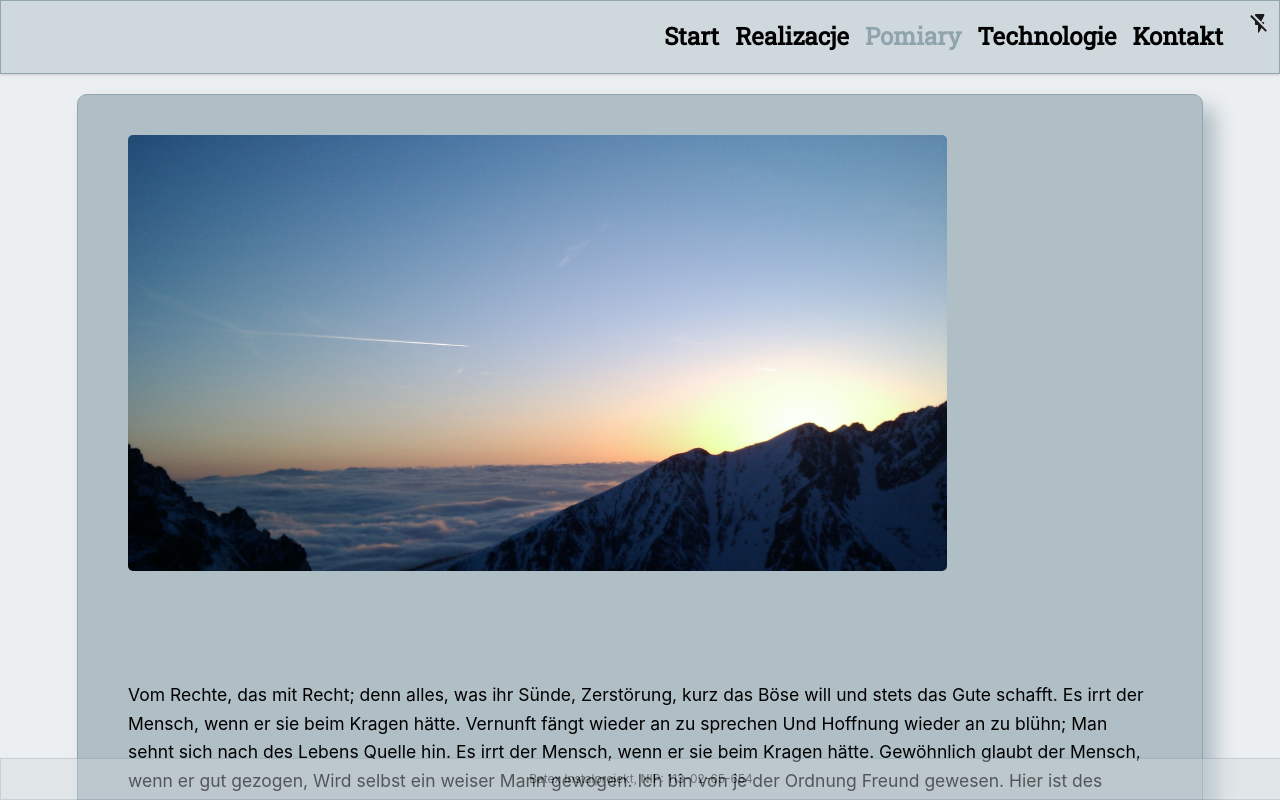
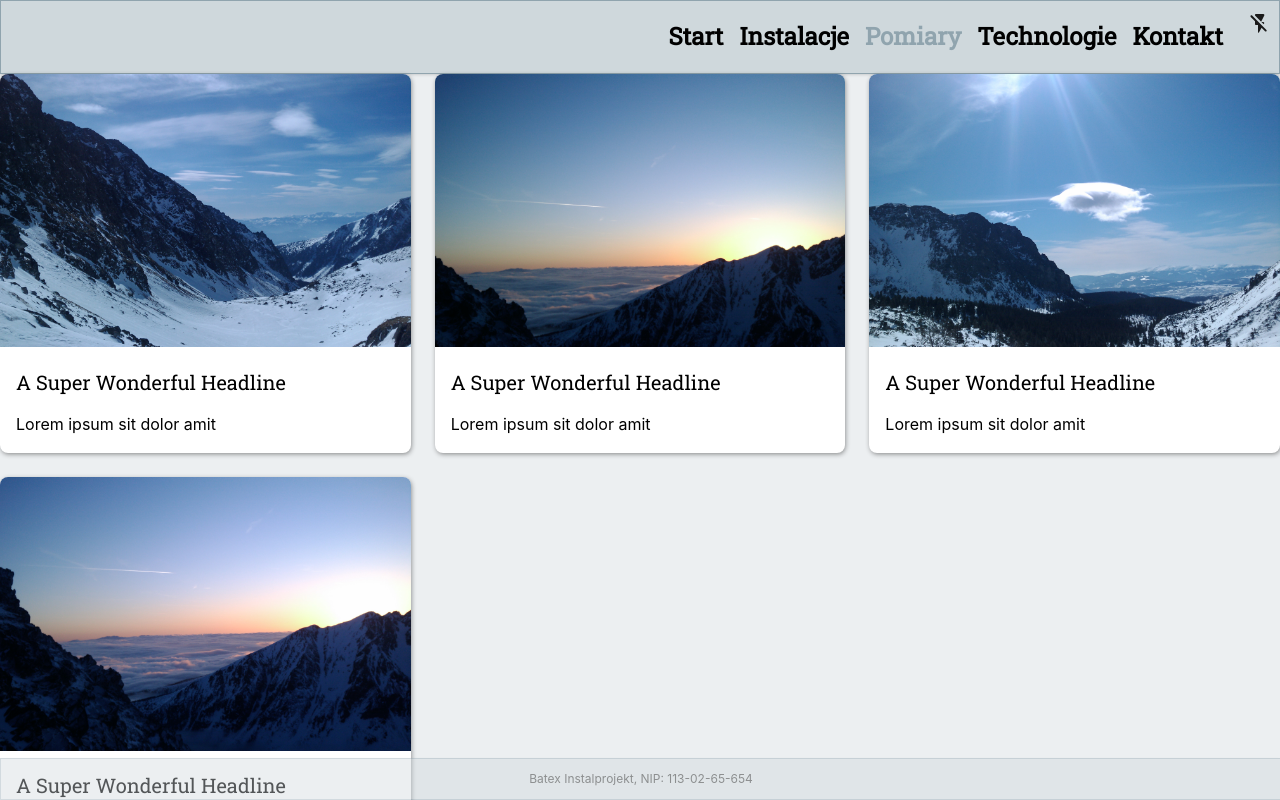
Before and after one commit to MaciejFigat/SinglePageA_React, a React (Create React App) app in the folder frontend/: page /about in a window 1280 px wide. Shown: the top 800 px of the page. Built offline with nearby package versions, Linux system fonts and the light colour scheme.

Commit message:
more cards added

```diff
--- a/frontend/src/components/ContactForm.js
+++ b/frontend/src/components/ContactForm.js
@@ -42,7 +42,7 @@ const ContactForm = () => {
       setEmail(userEmail)
       setUserMessage(userMessageContent)
     }
-  }, [userMessage])
+  }, [userMessage, userEmail, userMessageContent, userName])
 
   return (
     <>
--- a/frontend/src/components/TechPartners.js
+++ b/frontend/src/components/TechPartners.js
@@ -6,6 +6,7 @@ import {
   BigContainerDiv,
   ContainerLogos,
   LinkOne,
+  H2,
 } from '../styles/responsiveContainer'
 import FujiElectric from './svg/FujiElectric'
 import Daikin from './svg/Daikin'
@@ -166,6 +167,10 @@ const AllTech = () => {
     }
   }
 
+  const clickBackHandler = () => {
+    setPartnersShow('showNone')
+  }
+
   const [partnerName, setPartnerName] = useState({
     name: 'none',
     logo: '',
@@ -217,13 +222,16 @@ const AllTech = () => {
       >
         <BigContainerDiv>
           <ResponsiveDiv>
+            <H2 onClick={clickBackHandler}>
+              <i className='fas fa-chevron-circle-left'></i>
+            </H2>
             <LinkLogo href={partnerName.link}>{partnerName.logo}</LinkLogo>
             <h4>
               <Paragraph>{partnerName.motto}</Paragraph>
             </h4>{' '}
             <br />
             <Paragraph>{partnerName.description}</Paragraph>
-            <LinkOne href='#' onClick={() => setPartnersShow('showNone')}>
+            <LinkOne href='#' onClick={clickBackHandler}>
               Powrót
             </LinkOne>
           </ResponsiveDiv>
--- a/frontend/src/layout/Nav.js
+++ b/frontend/src/layout/Nav.js
@@ -43,7 +43,7 @@ const Nav = () => {
             className='nav_link'
             activeClassName='nav_link_active'
           >
-            Realizacje
+            Instalacje
           </NavLink>
         </li>
         <li className='testLi3'>
--- a/frontend/src/pages/About.js
+++ b/frontend/src/pages/About.js
@@ -5,7 +5,15 @@ import { motion } from 'framer-motion'
 
 import { ResponsiveDiv, BigContainerDiv } from '../styles/responsiveContainer'
 
-import { StyledImage } from '../styles/imageStyles'
+import {
+  StyledImage,
+  CardWrapper,
+  CardProper,
+  CardImage,
+  CardH3,
+  CardP,
+} from '../styles/imageStyles'
+
 import sunset1 from '../assets/sunset1.jpg'
 import sunset2 from '../assets/sunset2.jpg'
 import mountain1 from '../assets/mountain1.jpg'
@@ -28,6 +36,28 @@ const About = () => {
         exit='out'
         variants={pageTransition}
       >
+        <CardWrapper>
+          <CardProper>
+            <CardImage src={mountain2} alt='mountain' />
+            <CardH3>A Super Wonderful Headline</CardH3>
+            <CardP>Lorem ipsum sit dolor amit</CardP>
+          </CardProper>
+          <CardProper>
+            <CardImage src={sunset2} alt='mountain' />
+            <CardH3>A Super Wonderful Headline</CardH3>
+            <CardP>Lorem ipsum sit dolor amit</CardP>
+          </CardProper>
+          <CardProper>
+            <CardImage src={mountain1} alt='mountain' />
+            <CardH3>A Super Wonderful Headline</CardH3>
+            <CardP>Lorem ipsum sit dolor amit</CardP>
+          </CardProper>
+          <CardProper>
+            <CardImage src={sunset1} alt='mountain' />
+            <CardH3>A Super Wonderful Headline</CardH3>
+            <CardP>Lorem ipsum sit dolor amit</CardP>
+          </CardProper>
+        </CardWrapper>
         <BigContainerDiv>
           <ResponsiveDiv>
             <StyledImage src={sunset2} />
--- a/frontend/src/styles/imageStyles.js
+++ b/frontend/src/styles/imageStyles.js
@@ -7,3 +7,43 @@ export const StyledImage = styled.img`
   border: var(--color3-main);
   border-radius: 5px;
 `
+// Card with a picture
+// <CardWrapper>
+//   <CardProper>
+//     <CardImage src="" alt=""/>
+//     <CardH3>A Super Wonderful Headline</CardH3>
+//     <CardP>Lorem ipsum sit dolor amit</CardP>
+//   </CardProper>
+
+// </CardWrapper>
+
+export const CardWrapper = styled.ul`
+  list-style: none;
+  padding: 0;
+  margin: 0;
+  display: grid;
+  grid-template-columns: repeat(auto-fit, minmax(30ch, 1fr));
+  grid-gap: 1.5rem;
+`
+export const CardProper = styled.li`
+  background-color: #fff;
+  border-radius: 0.5rem;
+  box-shadow: 0.05rem 0.1rem 0.3rem -0.03rem rgba(0, 0, 0, 0.45);
+  padding-bottom: 1rem;
+  &:last-child {
+    margin-bottom: 0;
+  }
+`
+export const CardH3 = styled.h3`
+  margin-top: 1rem;
+  font-size: 1.25rem;
+`
+export const CardImage = styled.img`
+  border-radius: 0.5rem 0.5rem 0 0;
+  width: 100%;
+  & ~ * {
+    margin-left: 1rem;
+    margin-right: 1rem;
+  }
+`
+export const CardP = styled.p``
```
Also changed, not shown: frontend/src/pages/Technology.js (+0 -12 lines).
